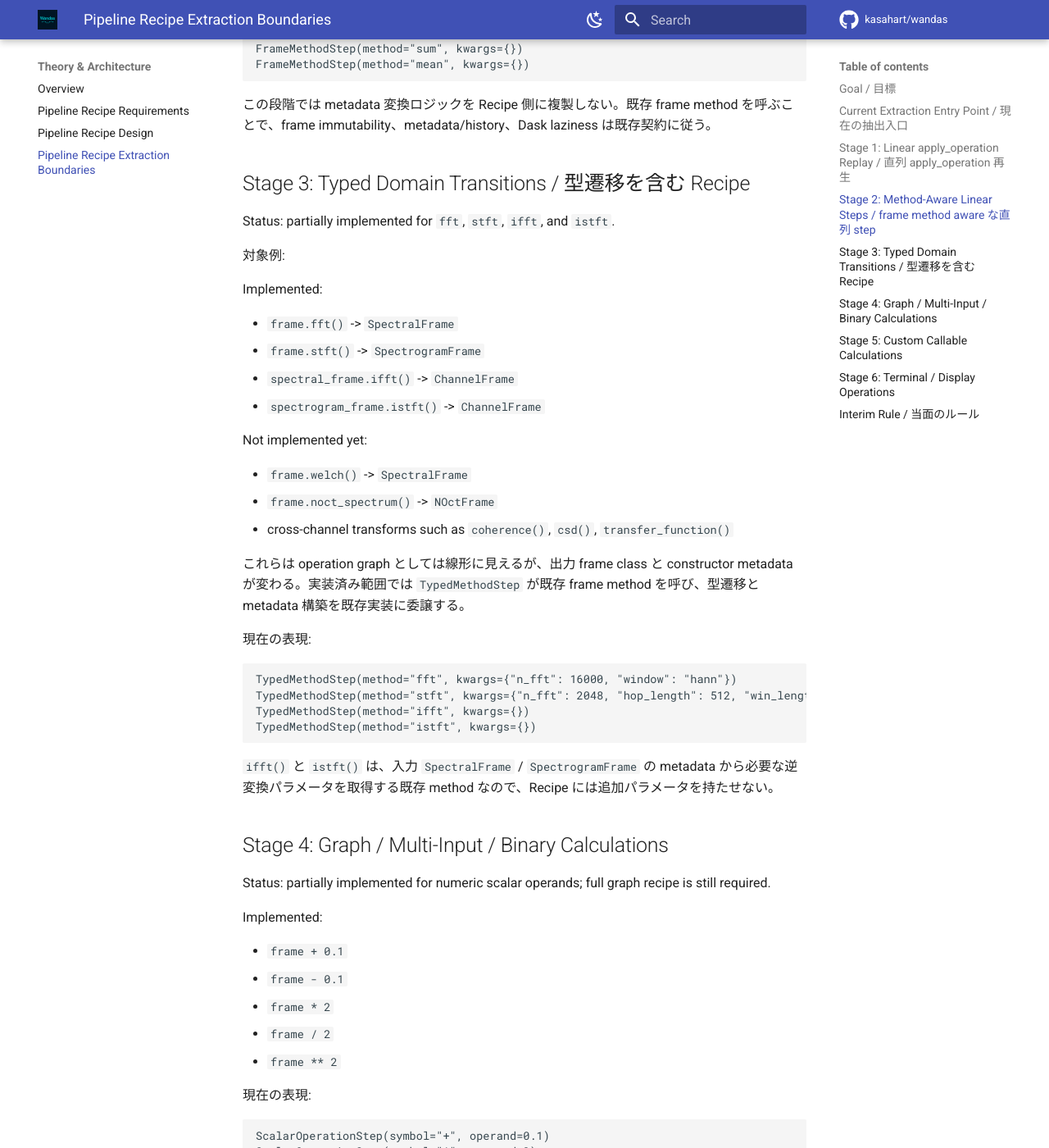
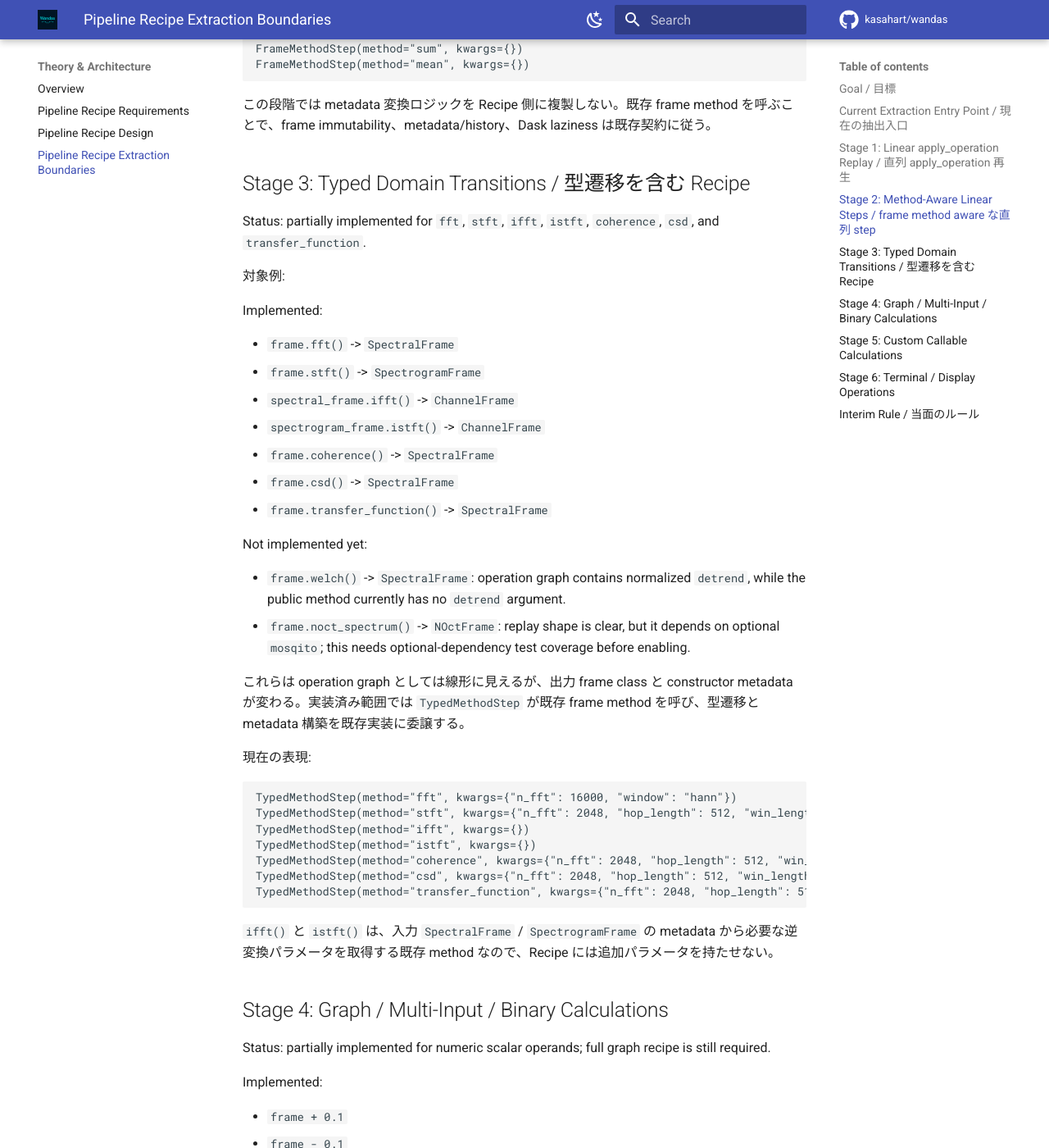
Before and after one commit to kasahart/wandas, an MkDocs documentation site: the page built from docs/src/explanation/pipeline-recipe-extraction-boundaries.md, in a window 1280 px wide and 1400 px high, scrolled down 2187 px. Shown: the whole window at 82% size. Built offline with MkDocs 1.6.1 and Material for MkDocs 9.7.7, drawn with Linux system fonts in a browser that asks for light colours; comment, search, counter and statistics services are not loaded.

Commit message:
Add cross-channel typed recipe steps

````diff
--- a/docs/src/explanation/pipeline-recipe-extraction-boundaries.md
+++ b/docs/src/explanation/pipeline-recipe-extraction-boundaries.md
@@ -74,7 +74,7 @@ FrameMethodStep(method="mean", kwargs={})
 
 ## Stage 3: Typed Domain Transitions / 型遷移を含む Recipe
 
-Status: partially implemented for `fft`, `stft`, `ifft`, and `istft`.
+Status: partially implemented for `fft`, `stft`, `ifft`, `istft`, `coherence`, `csd`, and `transfer_function`.
 
 対象例:
 
@@ -84,12 +84,14 @@ Implemented:
 - `frame.stft()` -> `SpectrogramFrame`
 - `spectral_frame.ifft()` -> `ChannelFrame`
 - `spectrogram_frame.istft()` -> `ChannelFrame`
+- `frame.coherence()` -> `SpectralFrame`
+- `frame.csd()` -> `SpectralFrame`
+- `frame.transfer_function()` -> `SpectralFrame`
 
 Not implemented yet:
 
-- `frame.welch()` -> `SpectralFrame`
-- `frame.noct_spectrum()` -> `NOctFrame`
-- cross-channel transforms such as `coherence()`, `csd()`, `transfer_function()`
+- `frame.welch()` -> `SpectralFrame`: operation graph contains normalized `detrend`, while the public method currently has no `detrend` argument.
+- `frame.noct_spectrum()` -> `NOctFrame`: replay shape is clear, but it depends on optional `mosqito`; this needs optional-dependency test coverage before enabling.
 
 これらは operation graph としては線形に見えるが、出力 frame class と constructor metadata が変わる。実装済み範囲では `TypedMethodStep` が既存 frame method を呼び、型遷移と metadata 構築を既存実装に委譲する。
 
@@ -100,6 +102,9 @@ TypedMethodStep(method="fft", kwargs={"n_fft": 16000, "window": "hann"})
 TypedMethodStep(method="stft", kwargs={"n_fft": 2048, "hop_length": 512, "win_length": 2048, "window": "hann"})
 TypedMethodStep(method="ifft", kwargs={})
 TypedMethodStep(method="istft", kwargs={})
+TypedMethodStep(method="coherence", kwargs={"n_fft": 2048, "hop_length": 512, "win_length": 2048, "window": "hann", "detrend": "constant"})
+TypedMethodStep(method="csd", kwargs={"n_fft": 2048, "hop_length": 512, "win_length": 2048, "window": "hann", "detrend": "constant", "scaling": "spectrum", "average": "mean"})
+TypedMethodStep(method="transfer_function", kwargs={"n_fft": 2048, "hop_length": 512, "win_length": 2048, "window": "hann", "detrend": "constant", "scaling": "spectrum", "average": "mean"})
 ```
 
 `ifft()` と `istft()` は、入力 `SpectralFrame` / `SpectrogramFrame` の metadata から必要な逆変換パラメータを取得する既存 method なので、Recipe には追加パラメータを持たせない。
````
Also changed, not shown: docs/src/explanation/pipeline-recipe-design.md (+9 -3 lines), 2 other files.
